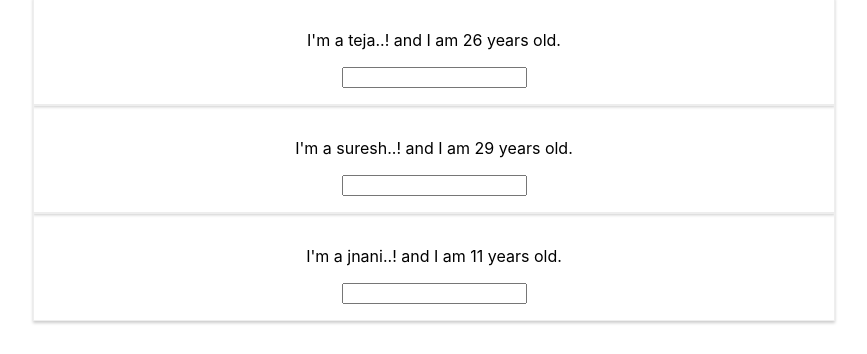
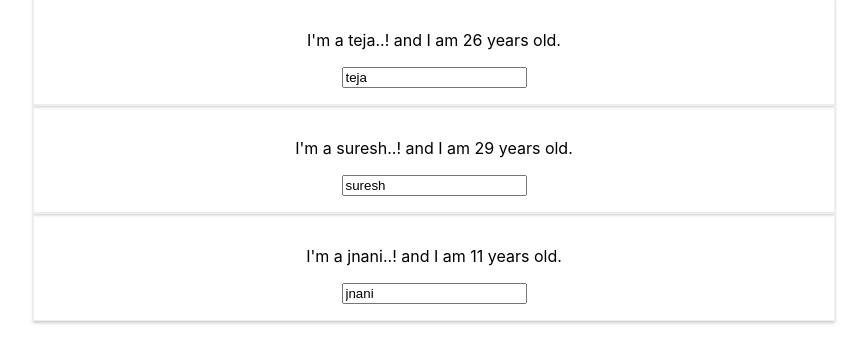
Before and after one commit to tejaanuchuri/myapp, a React (Create React App) app: page / in a window 1280 px wide. Both pictures are taken after a click on the button "Switch Name". Shown: the part 159-513 px from the top of the page, without its empty margins (206-1073 px from the left). Built offline with nearby package versions, Linux system fonts and the light colour scheme.

Commit message:
"we assign key properties to person component"

```diff
--- a/src/App.js
+++ b/src/App.js
@@ -5,9 +5,9 @@ import Person from './Person/Person'
 class App extends Component{
   state = ({
     person: [
-      { name : 'teja' },
-      { name : 'suresh' },
-      { name : 'jnani' }
+      { id:'agcdhgf',name : 'teja' },
+      { id:'agcdh', name : 'suresh' },
+      { id:'aghgf', name : 'jnani' }
     ]
   });
 
@@ -58,7 +58,11 @@ namechangeHandler =(event) => {
       person = (
         <div>
           {this.state.person.map((p,index) => {
-            return <Person click ={() => this.deletePersonHandler(index)} name={p.name} changed = {this.namechangeHandler}/>
+            return <Person
+                    key = {p.id}
+                    click ={() => this.deletePersonHandler(index)}
+                    name={p.name}
+                    changed = {this.namechangeHandler}/>
           })}
         </div>
       );
--- a/src/Person/Person.js
+++ b/src/Person/Person.js
@@ -5,7 +5,7 @@ const person  = (props) => {
         <div className="Person">
             <p onClick={props.click}> I'm a {props.name}..! and I am {Math.floor(Math.random()*30)} years old.  </p>
             <p>{props.children}</p>
-            <input type="text" onChange={props.changed} />
+            <input type="text" onChange={props.changed} value ={props.name} />
         </div>
     )
 }
```
